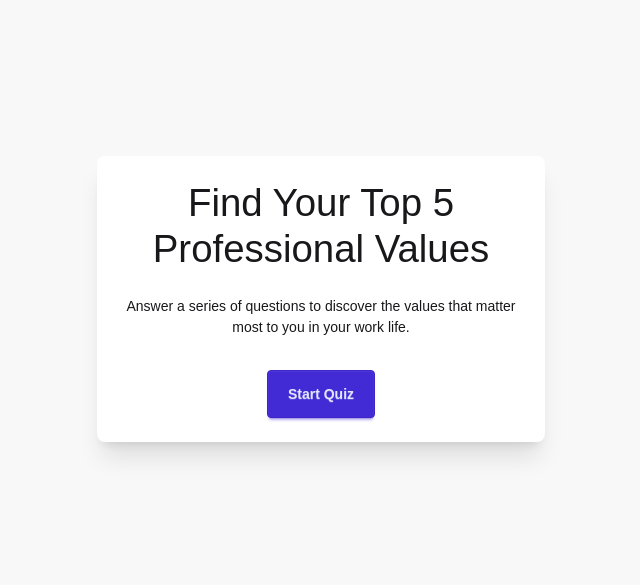
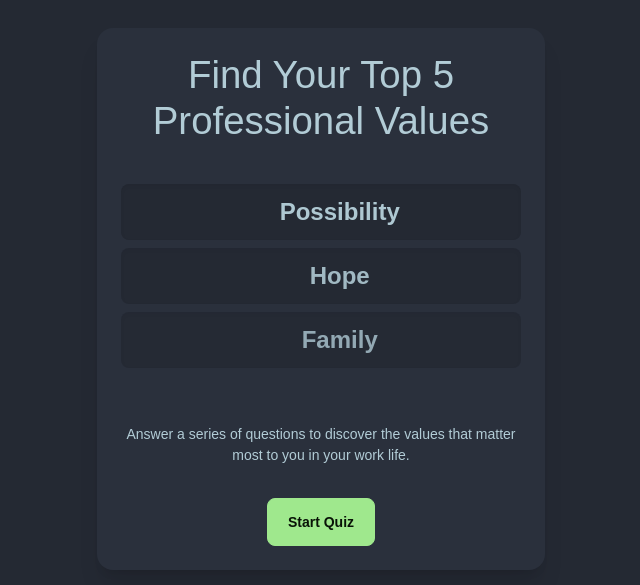
Before and after one commit to Adekabang/top5-value-quiz, a SvelteKit app: page / in a window 1280 px wide. Shown: the part 101-686 px from the top of the page, without its empty margins (319-959 px from the left). Built offline with nearby package versions, Linux system fonts and the light colour scheme.

Commit message:
feat: Add ValueCarousel component and integrate it into the main page layout

```diff
--- a/src/app.css
+++ b/src/app.css
@@ -1,5 +1,10 @@
 @import 'tailwindcss';
-@plugin "daisyui";
+@plugin "daisyui" {
+	themes:
+		light --default,
+		dark --prefersdark,
+		dim;
+}
 @import '@fontsource/fira-mono';
 
 :root {
--- a/src/app.html
+++ b/src/app.html
@@ -1,5 +1,5 @@
 <!doctype html>
-<html lang="en">
+<html lang="en" data-theme="dim">
 	<head>
 		<meta charset="utf-8" />
 		<link rel="icon" href="%sveltekit.assets%/favicon.png" />
--- /dev/null
+++ b/src/lib/components/ValueCarousel.svelte
@@ -0,0 +1,158 @@
+<!-- src/lib/components/ValueCarousel.svelte -->
+<script lang="ts">
+	import { PROFESSIONAL_VALUES } from '$lib/constants';
+	import { onMount } from 'svelte';
+
+	const NUM_REELS = 3;
+	let speeds = Array(NUM_REELS).fill(0);
+	let positions = Array(NUM_REELS).fill(0);
+	let spinning = Array(NUM_REELS).fill(false);
+	let animationFrames = Array(NUM_REELS).fill(null);
+
+	function shuffleArray(array: string[]) {
+		const shuffled = [...array];
+		for (let i = shuffled.length - 1; i > 0; i--) {
+			const j = Math.floor(Math.random() * (i + 1));
+			[shuffled[i], shuffled[j]] = [shuffled[j], shuffled[i]];
+		}
+		return shuffled;
+	}
+
+	const reelValues = Array(NUM_REELS)
+		.fill(null)
+		.map(() => shuffleArray(PROFESSIONAL_VALUES));
+
+	function spinReel(reelIndex: number, initialDelay = 0) {
+		if (spinning[reelIndex]) return;
+
+		setTimeout(() => {
+			spinning[reelIndex] = true;
+			speeds[reelIndex] = 0;
+			let acceleration = 0.0001; // Much slower acceleration
+			let maxSpeed = 0.8; // Much slower max speed
+			let running = true;
+
+			function animate() {
+				if (!running) return;
+
+				if (speeds[reelIndex] < maxSpeed) {
+					speeds[reelIndex] = Math.min(maxSpeed, speeds[reelIndex] + acceleration);
+				}
+
+				positions[reelIndex] =
+					(positions[reelIndex] + speeds[reelIndex]) % PROFESSIONAL_VALUES.length;
+				positions = [...positions];
+
+				animationFrames[reelIndex] = requestAnimationFrame(animate);
+			}
+
+			animate();
+
+			setTimeout(
+				() => {
+					running = false;
+					let slowdown = () => {
+						speeds[reelIndex] *= 0.98; // Even slower deceleration
+						positions[reelIndex] =
+							(positions[reelIndex] + speeds[reelIndex]) % PROFESSIONAL_VALUES.length;
+						positions = [...positions];
+
+						if (speeds[reelIndex] > 0.02) {
+							animationFrames[reelIndex] = requestAnimationFrame(slowdown);
+						} else {
+							positions[reelIndex] = Math.round(positions[reelIndex]);
+							positions = [...positions];
+							spinning[reelIndex] = false;
+
+							// Start all reels again after the last one stops
+							if (reelIndex === NUM_REELS - 1) {
+								setTimeout(startSpinSequence, 3000); // Longer pause between sequences
+							}
+						}
+					};
+					slowdown();
+				},
+				4000 + Math.random() * 2000 // Longer spin time
+			);
+		}, initialDelay);
+	}
+
+	function startSpinSequence() {
+		// Start all reels simultaneously
+		for (let i = 0; i < NUM_REELS; i++) {
+			spinReel(i, 0);
+		}
+
+		// Schedule sequential stopping
+		for (let i = 0; i < NUM_REELS; i++) {
+			setTimeout(
+				() => {
+					if (spinning[i]) {
+						speeds[i] = Math.min(speeds[i], 10); // Slow down for stopping
+					}
+				},
+				3000 + i * 800
+			); // Start stopping sequence after 3s, with 800ms between each reel
+		}
+	}
+
+	onMount(() => {
+		setTimeout(startSpinSequence, 1000);
+
+		return () => {
+			animationFrames.forEach((frame) => {
+				if (frame) cancelAnimationFrame(frame);
+			});
+		};
+	});
+
+	// Calculate visual position for each value
+	function getValuePosition(basePos: number, index: number, total: number) {
+		const relativePos = (index - basePos + total) % total;
+		return relativePos < 3 ? relativePos : relativePos > total - 3 ? relativePos - total : null;
+	}
+</script>
+
+<div class="relative w-full overflow-hidden py-4 text-center">
+	{#each Array(NUM_REELS) as _, reelIndex}
+		<div
+			class="bg-base-200 relative mb-2 h-14 overflow-hidden rounded-lg shadow-inner"
+			style="opacity: {1 - reelIndex * 0.1}"
+		>
+			<div class="absolute inset-0 flex items-center justify-center">
+				<div class="relative h-full w-80">
+					<!-- Wider container -->
+					{#each reelValues[reelIndex] as value, valueIndex}
+						{@const position = getValuePosition(
+							positions[reelIndex],
+							valueIndex,
+							PROFESSIONAL_VALUES.length
+						)}
+						{#if position !== null}
+							<span
+								class="absolute left-1/2 min-w-56 -translate-x-1/2 text-2xl font-bold transition-transform"
+								style="
+									transform: translate({position * 140}%, -50%); /* Increased spacing */
+									color: {position === 0 ? 'var(--primary)' : 'inherit'};
+									opacity: {1 - Math.abs(position) * 0.4}; /* More fade for side values */
+									transition-duration: {spinning[reelIndex] ? '0s' : '0.5s'};
+								"
+							>
+								{value}
+							</span>
+						{/if}
+					{/each}
+				</div>
+			</div>
+		</div>
+	{/each}
+</div>
+
+<style>
+	span {
+		pointer-events: none;
+		user-select: none;
+		white-space: nowrap;
+		top: 50%;
+	}
+</style>
--- a/src/routes/+page.svelte
+++ b/src/routes/+page.svelte
@@ -36,6 +36,7 @@
 	import QuestionCard from '$lib/components/QuestionCard.svelte';
 	import ProgressBar from '$lib/components/ProgressBar.svelte';
 	import ResultsDisplay from '$lib/components/ResultsDisplay.svelte';
+	import ValueCarousel from '$lib/components/ValueCarousel.svelte';
 
 	let phase1Questions: Phase1Question[] = [];
 	let currentQuestion: QuizQuestion | null = null;
@@ -494,6 +495,10 @@
 		<div class="card bg-base-100 w-full max-w-md shadow-xl">
 			<div class="card-body items-center text-center">
 				<h1 class="card-title mb-4 text-3xl">Find Your Top 5 Professional Values</h1>
+				<!-- Add the carousel -->
+				<div class="mb-6 w-full">
+					<ValueCarousel />
+				</div>
 				<p class="mb-6">
 					Answer a series of questions to discover the values that matter most to you in your work
 					life.
```
